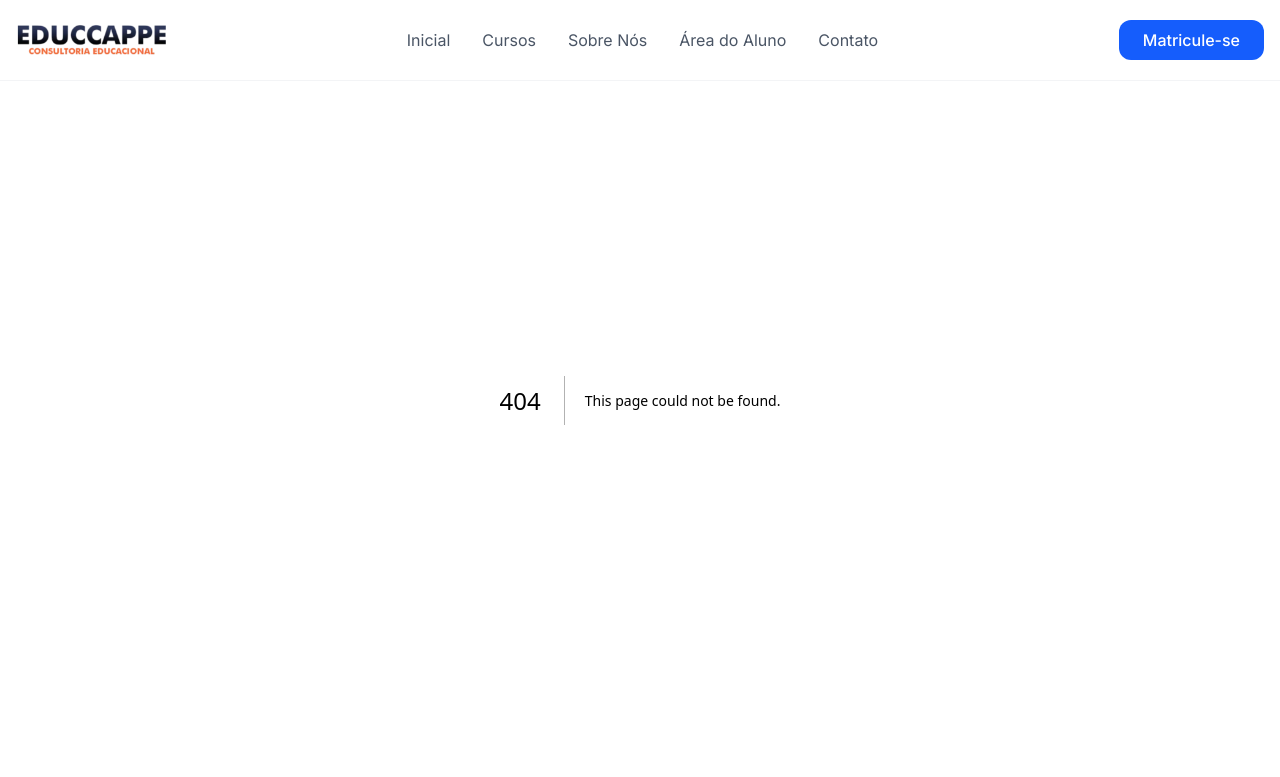
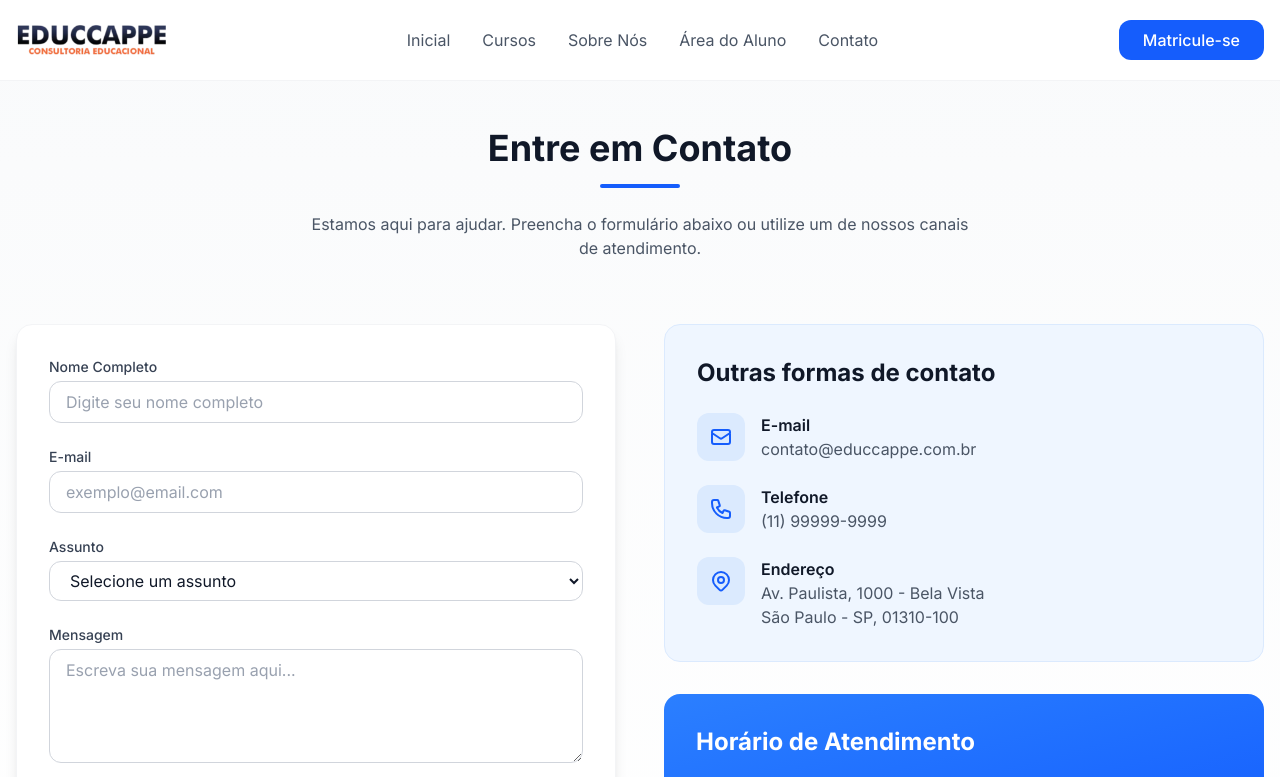
Before and after one commit to InovaSites/educcappe, a Next.js app: page /contato in a window 1280 px wide. Before the commit this address had no page. Shown: the top 777 px of the page. Built offline with nearby package versions, Linux system fonts and the light colour scheme.

Commit message:
criando a sessão de contato

```diff
--- /dev/null
+++ b/src/app/contato/page.tsx
@@ -0,0 +1,146 @@
+import Image from "next/image";
+
+export default function ContatoPage() {
+  return (
+    <main className="min-h-screen bg-gradient-to-b from-gray-50 to-white">
+      <section className="py-20">
+        <div className="container mx-auto px-4">
+          <div className="flex flex-col items-center mb-16 pt-12">
+            <h1 className="text-4xl font-bold text-center text-gray-900">Entre em Contato</h1>
+            <div className="w-20 h-1 bg-blue-600 mt-4 rounded-full"/>
+            <p className="text-gray-600 text-center mt-6 max-w-2xl">
+              Estamos aqui para ajudar. Preencha o formulário abaixo ou utilize um de nossos canais de atendimento.
+            </p>
+          </div>
+
+          <div className="grid md:grid-cols-2 gap-12">
+            {/* Formulário */}
+            <div className="bg-white p-8 rounded-2xl shadow-lg border border-gray-100">
+              <form className="space-y-6">
+                <div>
+                  <label htmlFor="nome" className="block text-sm font-medium text-gray-700 mb-1">
+                    Nome Completo
+                  </label>
+                  <input
+                    type="text"
+                    id="nome"
+                    name="nome"
+                    className="w-full px-4 py-2 rounded-xl border border-gray-300 focus:ring-2 focus:ring-blue-500 focus:border-blue-500 outline-none transition-all placeholder-gray-400 text-gray-900"
+                    placeholder="Digite seu nome completo"
+                  />
+                </div>
+
+                <div>
+                  <label htmlFor="email" className="block text-sm font-medium text-gray-700 mb-1">
+                    E-mail
+                  </label>
+                  <input
+                    type="email"
+                    id="email"
+                    name="email"
+                    className="w-full px-4 py-2 rounded-xl border border-gray-300 focus:ring-2 focus:ring-blue-500 focus:border-blue-500 outline-none transition-all placeholder-gray-400 text-gray-900"
+                    placeholder="exemplo@email.com"
+                  />
+                </div>
+
+                <div>
+                  <label htmlFor="assunto" className="block text-sm font-medium text-gray-700 mb-1">
+                    Assunto
+                  </label>
+                  <select
+                    id="assunto"
+                    name="assunto"
+                    className="w-full px-4 py-2 rounded-xl border border-gray-300 focus:ring-2 focus:ring-blue-500 focus:border-blue-500 outline-none transition-all text-gray-900"
+                  >
+                    <option value="" className="text-gray-400">Selecione um assunto</option>
+                    <option value="duvida">Dúvidas sobre cursos</option>
+                    <option value="matricula">Informações de matrícula</option>
+                    <option value="suporte">Suporte técnico</option>
+                    <option value="outro">Outro assunto</option>
+                  </select>
+                </div>
+
+                <div>
+                  <label htmlFor="mensagem" className="block text-sm font-medium text-gray-700 mb-1">
+                    Mensagem
+                  </label>
+                  <textarea
+                    id="mensagem"
+                    name="mensagem"
+                    rows={4}
+                    className="w-full px-4 py-2 rounded-xl border border-gray-300 focus:ring-2 focus:ring-blue-500 focus:border-blue-500 outline-none transition-all placeholder-gray-400 text-gray-900"
+                    placeholder="Escreva sua mensagem aqui..."
+                  />
+                </div>
+
+                <button
+                  type="submit"
+                  className="w-full bg-blue-600 text-white px-6 py-3 rounded-xl font-semibold hover:bg-blue-700 transition-colors"
+                >
+                  Enviar mensagem
+                </button>
+              </form>
+            </div>
+
+            {/* Informações de Contato */}
+            <div className="space-y-8">
+              <div className="bg-blue-50 p-8 rounded-2xl border border-blue-100">
+                <h2 className="text-2xl font-bold text-gray-900 mb-6">Outras formas de contato</h2>
+
+                <div className="space-y-6">
+                  <div className="flex items-start gap-4">
+                    <div className="w-12 h-12 bg-blue-100 rounded-xl flex items-center justify-center flex-shrink-0">
+                      <svg className="w-6 h-6 text-blue-600" fill="none" stroke="currentColor" viewBox="0 0 24 24">
+                        <path strokeLinecap="round" strokeLinejoin="round" strokeWidth={2} d="M3 8l7.89 5.26a2 2 0 002.22 0L21 8M5 19h14a2 2 0 002-2V7a2 2 0 00-2-2H5a2 2 0 00-2 2v10a2 2 0 002 2z"/>
+                      </svg>
+                    </div>
+                    <div>
+                      <h3 className="font-semibold text-gray-900">E-mail</h3>
+                      <p className="text-gray-600">contato@educcappe.com.br</p>
+                    </div>
+                  </div>
+
+                  <div className="flex items-start gap-4">
+                    <div className="w-12 h-12 bg-blue-100 rounded-xl flex items-center justify-center flex-shrink-0">
+                      <svg className="w-6 h-6 text-blue-600" fill="none" stroke="currentColor" viewBox="0 0 24 24">
+                        <path strokeLinecap="round" strokeLinejoin="round" strokeWidth={2} d="M3 5a2 2 0 012-2h3.28a1 1 0 01.948.684l1.498 4.493a1 1 0 01-.502 1.21l-2.257 1.13a11.042 11.042 0 005.516 5.516l1.13-2.257a1 1 0 011.21-.502l4.493 1.498a1 1 0 01.684.949V19a2 2 0 01-2 2h-1C9.716 21 3 14.284 3 6V5z"/>
+                      </svg>
+                    </div>
+                    <div>
+                      <h3 className="font-semibold text-gray-900">Telefone</h3>
+                      <p className="text-gray-600">(11) 99999-9999</p>
+                    </div>
+                  </div>
+
+                  <div className="flex items-start gap-4">
+                    <div className="w-12 h-12 bg-blue-100 rounded-xl flex items-center justify-center flex-shrink-0">
+                      <svg className="w-6 h-6 text-blue-600" fill="none" stroke="currentColor" viewBox="0 0 24 24">
+                        <path strokeLinecap="round" strokeLinejoin="round" strokeWidth={2} d="M17.657 16.657L13.414 20.9a1.998 1.998 0 01-2.827 0l-4.244-4.243a8 8 0 1111.314 0z"/>
+                        <path strokeLinecap="round" strokeLinejoin="round" strokeWidth={2} d="M15 11a3 3 0 11-6 0 3 3 0 016 0z"/>
+                      </svg>
+                    </div>
+                    <div>
+                      <h3 className="font-semibold text-gray-900">Endereço</h3>
+                      <p className="text-gray-600">
+                        Av. Paulista, 1000 - Bela Vista<br />
+                        São Paulo - SP, 01310-100
+                      </p>
+                    </div>
+                  </div>
+                </div>
+              </div>
+
+              <div className="bg-gradient-to-br from-blue-500 to-blue-600 p-8 rounded-2xl text-white">
+                <h2 className="text-2xl font-bold mb-4">Horário de Atendimento</h2>
+                <p className="opacity-90">
+                  Segunda a Sexta: 8h às 18h<br />
+                  Sábado: 8h às 12h
+                </p>
+              </div>
+            </div>
+          </div>
+        </div>
+      </section>
+    </main>
+  );
+}
--- a/src/app/page.tsx
+++ b/src/app/page.tsx
@@ -35,7 +35,7 @@ export default function Home() {
               alt="Adquira uma pós graduação e ganhe outra"
               width={1800}
               height={600}
-              className="w-full rounded-2xl shadow-xl"
+              className="w-full rounded-2xl shadow-xl mt-5"
               priority
             />
             <div className="absolute inset-0 rounded-2xl bg-gradient-to-r from-gray-900/10 to-transparent" />
```
